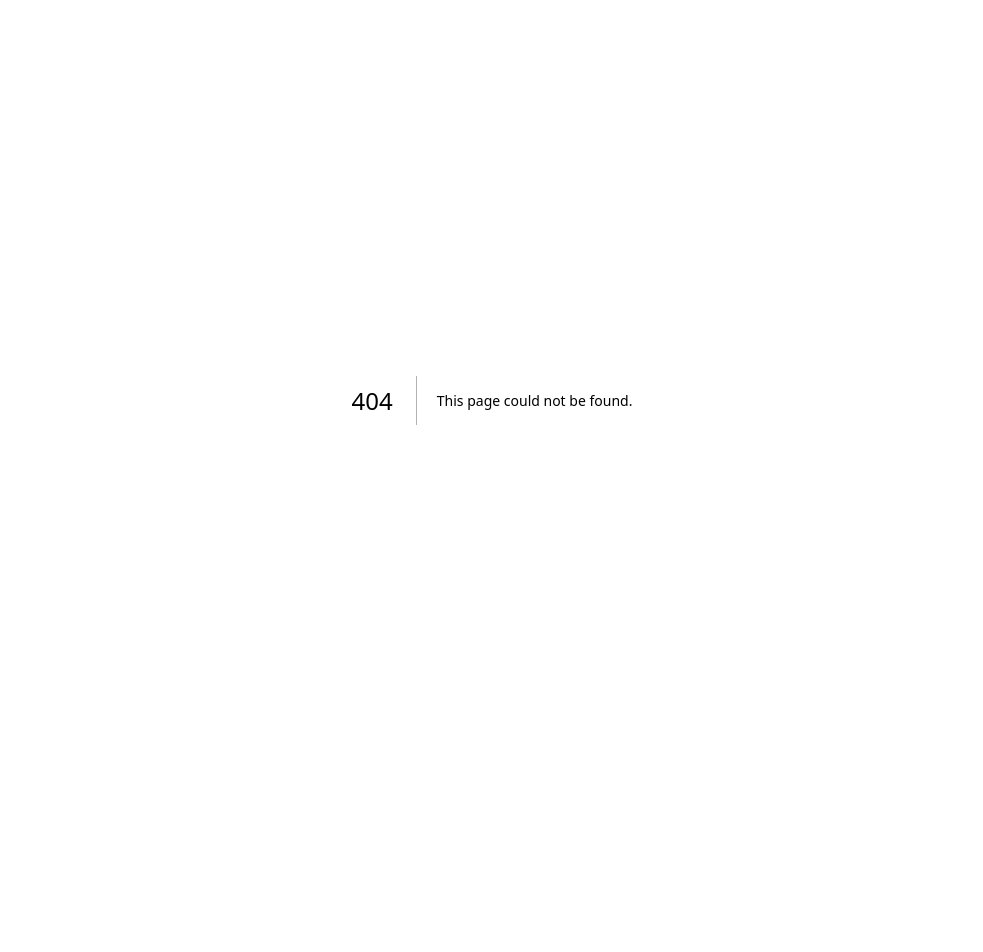
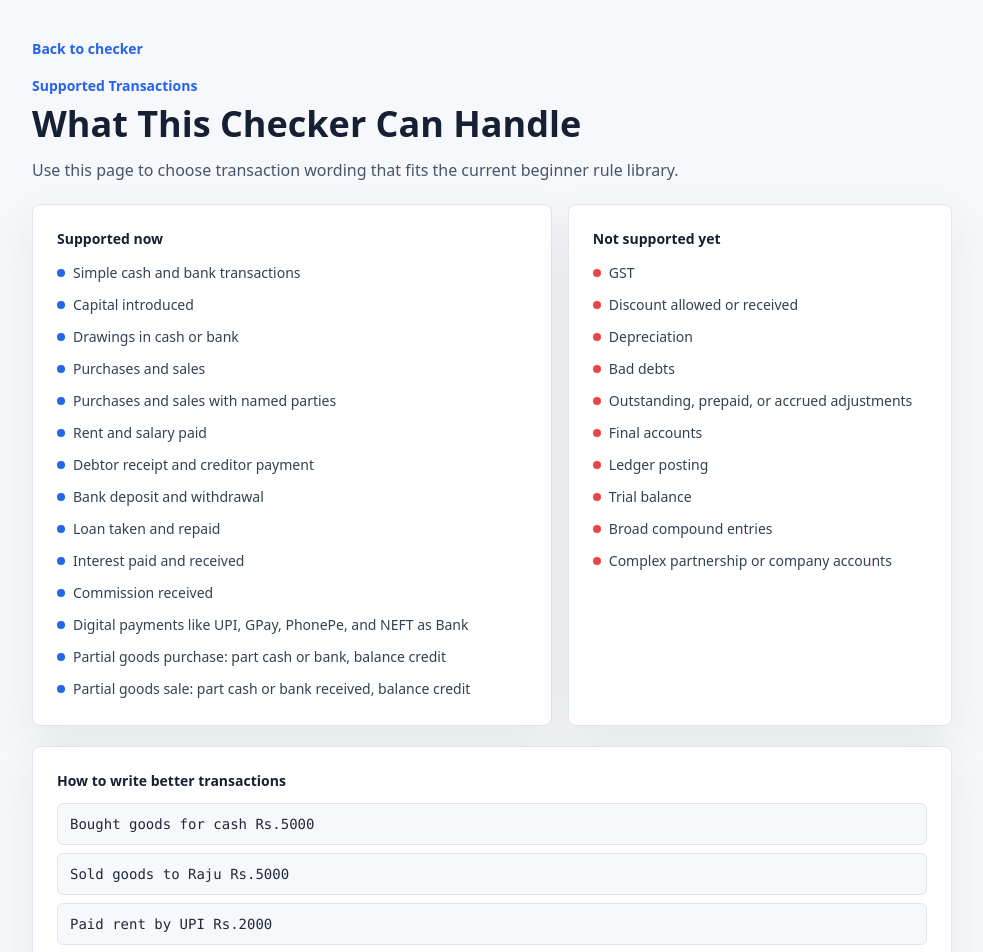
Before and after one commit to mrgogoi59/journal-entry-ai-checker, a Next.js app: page /supported-transactions in a window 1280 px wide. Before the commit this address had no page. Shown: the top 952 px of the page, without its empty margins (148-1131 px from the left). Before the commit the page ends 800 px from the top, so only its background shows below. Built offline with nearby package versions, Linux system fonts and the light colour scheme.

Commit message:
Add supported transactions information page

```diff
--- a/app/page.tsx
+++ b/app/page.tsx
@@ -158,6 +158,13 @@ export default function Home() {
           <Link href="/journal-entry-solver" className={modeButtonClass(false)}>
             <span>Explain Transaction</span>
             <span className="text-xs font-medium opacity-80">See debit-credit logic</span>
+          </Link>
+        </div>
+
+        <div className="rounded-lg border border-line bg-white px-4 py-3 text-sm leading-6 text-slate-700 shadow-soft">
+          <span>Not sure what works?</span>{" "}
+          <Link href="/supported-transactions" className="font-semibold text-accent hover:text-blue-700">
+            View supported transactions
           </Link>
         </div>
 
--- /dev/null
+++ b/app/supported-transactions/page.tsx
@@ -0,0 +1,105 @@
+import Link from "next/link";
+
+const supportedTransactions = [
+  "Simple cash and bank transactions",
+  "Capital introduced",
+  "Drawings in cash or bank",
+  "Purchases and sales",
+  "Purchases and sales with named parties",
+  "Rent and salary paid",
+  "Debtor receipt and creditor payment",
+  "Bank deposit and withdrawal",
+  "Loan taken and repaid",
+  "Interest paid and received",
+  "Commission received",
+  "Digital payments like UPI, GPay, PhonePe, and NEFT as Bank",
+  "Partial goods purchase: part cash or bank, balance credit",
+  "Partial goods sale: part cash or bank received, balance credit",
+];
+
+const unsupportedTransactions = [
+  "GST",
+  "Discount allowed or received",
+  "Depreciation",
+  "Bad debts",
+  "Outstanding, prepaid, or accrued adjustments",
+  "Final accounts",
+  "Ledger posting",
+  "Trial balance",
+  "Broad compound entries",
+  "Complex partnership or company accounts",
+];
+
+const exampleTransactions = [
+  "Bought goods for cash Rs.5000",
+  "Sold goods to Raju Rs.5000",
+  "Paid rent by UPI Rs.2000",
+  "Purchased goods Rs.10000, paid Rs.4000 cash and balance on credit",
+  "Sold goods Rs.10000, received Rs.4000 cash and balance on credit",
+];
+
+export default function SupportedTransactionsPage() {
+  return (
+    <main className="min-h-screen px-4 py-5 sm:px-6 sm:py-9">
+      <section className="mx-auto flex w-full max-w-[920px] flex-col gap-4 sm:gap-5">
+        <header>
+          <Link href="/" className="text-sm font-semibold text-accent hover:text-blue-700">
+            Back to checker
+          </Link>
+          <p className="mt-4 text-sm font-semibold text-accent">Supported Transactions</p>
+          <h1 className="mt-2 text-3xl font-bold tracking-normal text-ink sm:text-4xl">
+            What This Checker Can Handle
+          </h1>
+          <p className="mt-3 max-w-2xl text-base leading-7 text-slate-600">
+            Use this page to choose transaction wording that fits the current beginner rule library.
+          </p>
+        </header>
+
+        <section className="grid gap-4 lg:grid-cols-[1.15fr_0.85fr]">
+          <InfoCard title="Supported now" items={supportedTransactions} accent="blue" />
+          <InfoCard title="Not supported yet" items={unsupportedTransactions} accent="red" />
+        </section>
+
+        <section className="rounded-lg border border-line bg-white p-4 shadow-soft sm:p-6">
+          <h2 className="text-sm font-bold text-ink">How to write better transactions</h2>
+          <div className="mt-3 grid gap-2">
+            {exampleTransactions.map((example) => (
+              <div
+                key={example}
+                className="rounded-md border border-line bg-paper px-3 py-2 font-mono text-sm leading-6 text-slate-800"
+              >
+                {example}
+              </div>
+            ))}
+          </div>
+        </section>
+      </section>
+    </main>
+  );
+}
+
+function InfoCard({
+  title,
+  items,
+  accent,
+}: {
+  title: string;
+  items: string[];
+  accent: "blue" | "red";
+}) {
+  const markerClass = accent === "blue" ? "bg-accent" : "bg-red-500";
+
+  return (
+    <section className="rounded-lg border border-line bg-white p-4 shadow-soft sm:p-6">
+      <h2 className="text-sm font-bold text-ink">{title}</h2>
+      <ul className="mt-3 grid gap-2 text-sm leading-6 text-slate-700 sm:grid-cols-2 lg:grid-cols-1">
+        {items.map((item) => (
+          <li key={item} className="flex gap-2">
+            <span className={`mt-2 h-2 w-2 flex-none rounded-full ${markerClass}`} />
+            <span>{item}</span>
+          </li>
+        ))}
+      </ul>
+    </section>
+  );
+}
```
